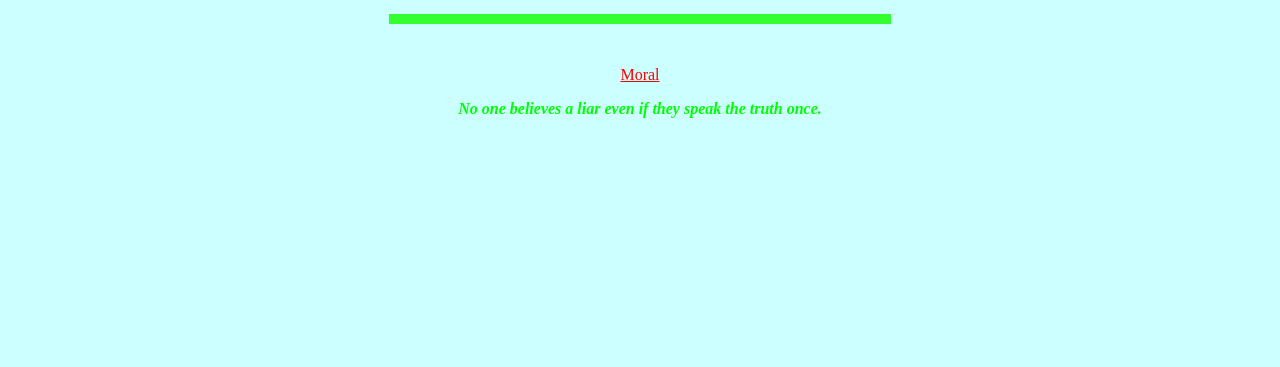
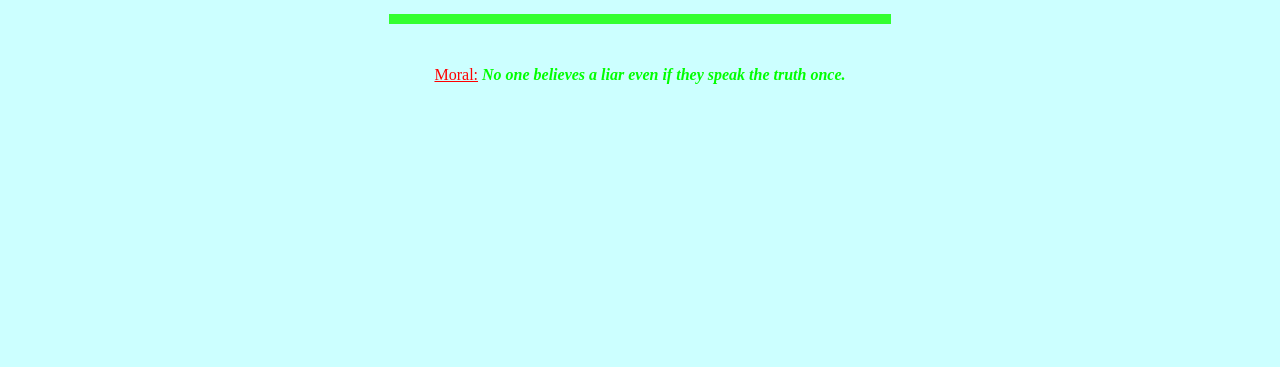
Before and after one commit to daisyvhfjyhghjbjb/daisy, a plain HTML site: page Mei2025/tutorial 4.html in a window 1280 px wide. Shown: the part 433-800 px from the top of the page. Drawn offline with Linux system fonts and the light colour scheme.

Commit message:
Update tutorial 4.html

```diff
--- a/Mei2025/tutorial 4.html
+++ b/Mei2025/tutorial 4.html
@@ -37,8 +37,7 @@ After some days, white the Shepherd boy was in the field with the herd of sheep,
 <br>
 <p>
 <font size 7 color = red >
-<u> Moral</u>
-<p>
+<u> Moral:</u>
 <font color = 00FF00 >
 <b><i> No one believes a liar even if they speak the truth once.</b></i>
 </font>
```
